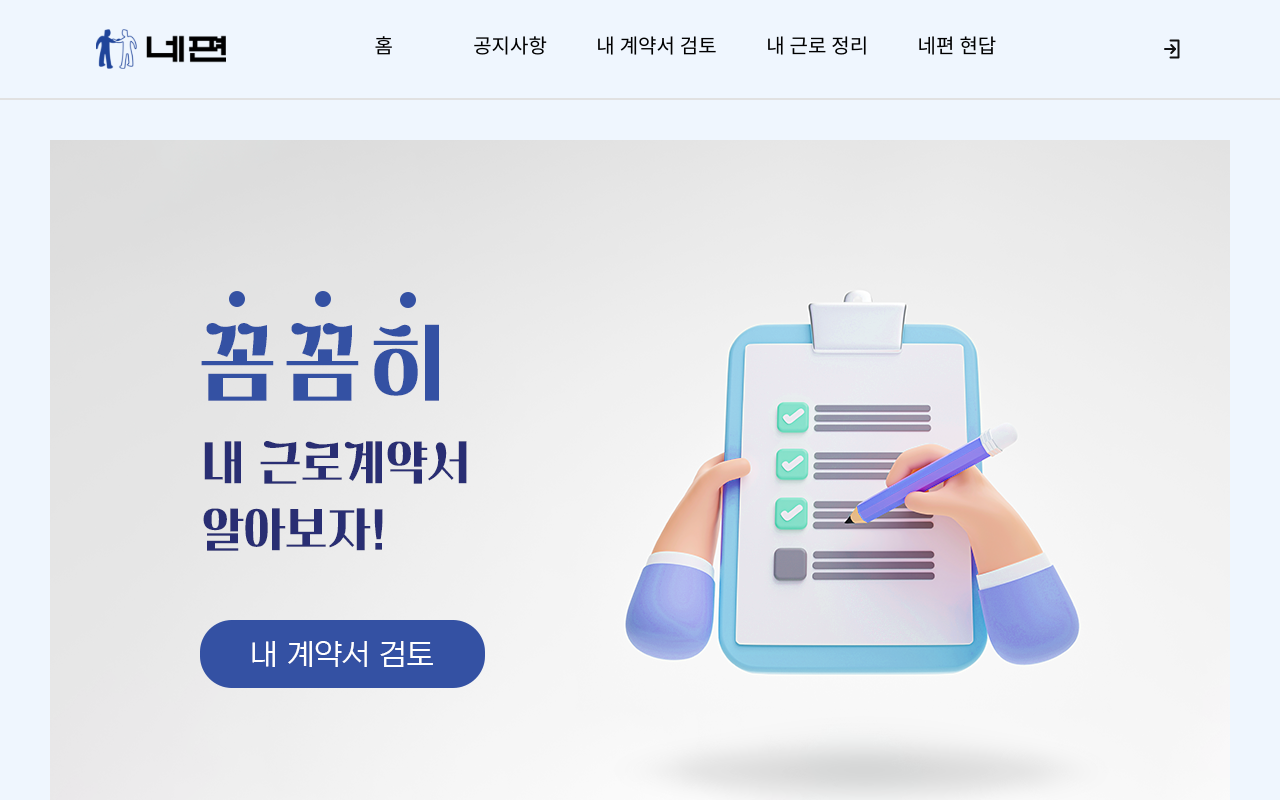
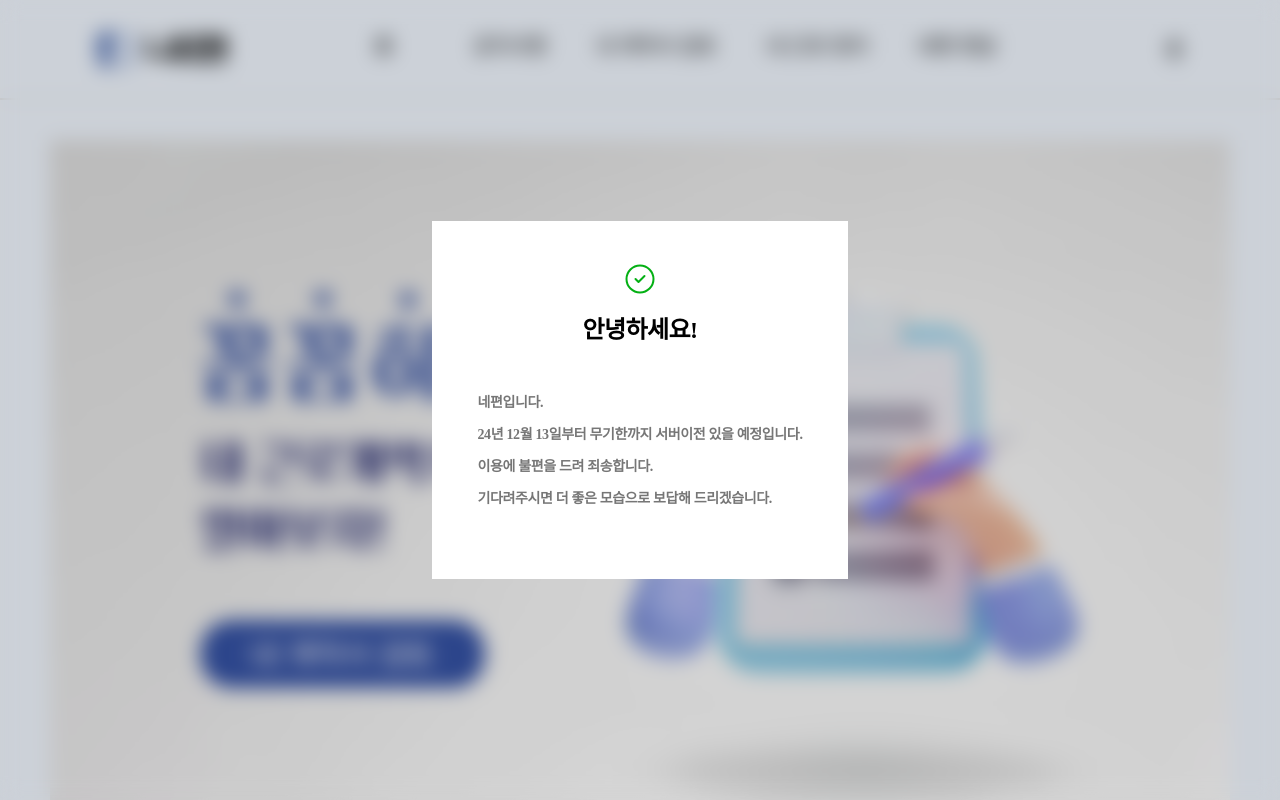
Before and after one commit to HSU-Likelion12-yourSide/YourSide-Front, a React (Create React App) app: page / in a window 1280 px wide. Shown: the top 800 px of the page. Built offline with nearby package versions, Linux system fonts and the light colour scheme.

Commit message:
✨: 메인 페이지에 공지 모달 적용

```diff
--- a/src/Page/Main/components/Main.jsx
+++ b/src/Page/Main/components/Main.jsx
@@ -1,9 +1,11 @@
-import React from 'react';
+import React, { useEffect } from 'react';
 import { useParams, useNavigate } from 'react-router-dom';
 import slidShow from '../image/slide-show.png';
 import contractReviewIntro from '../image/contract-review-intro.png';
 import workArrangementIntro from '../image/work-arrangement-intro.png';
 import questionAndAnswerIntro from '../image/question-and-answer-intro.png';
+import Modal from '../../../Global/components/Modal.components';
+import ModalNotifi from '../../../Global/components/ModalType/ModalNotifi.component';
 // import arrowL from '../image/arrowL.svg';
 // import arrowR from '../image/arrowR.svg';
 import arrowB from '../image/arrowB.svg';
@@ -13,15 +15,23 @@ import Footer from '../../Footer/components/Footer';
 import useGlobalState from '../../../Global/Hooks/useGlobalState';
 
 const Main = () => {
-  const { isUser, setUser, isUserName } = useGlobalState();
+  const { isUser, setUser, isUserName, isModalState, setModalState } =
+    useGlobalState();
   const basePath = isUser ? `/${isUser}` : '';
   setUser(useParams().user);
   const navigate = useNavigate();
   console.log(isUserName);
 
+  useEffect(() => {
+    if (!isModalState) {
+      setModalState(true);
+    }
+  }, []);
+
   return (
     <div className="main">
       <Header />
+      {isModalState && <Modal isOpen={isModalState} ModalType={ModalNotifi} />}
       <div className="slide-show">
         {/* <div id="left">
           <img id="arrowL" src={arrowL} alt="arrowL" />
```
